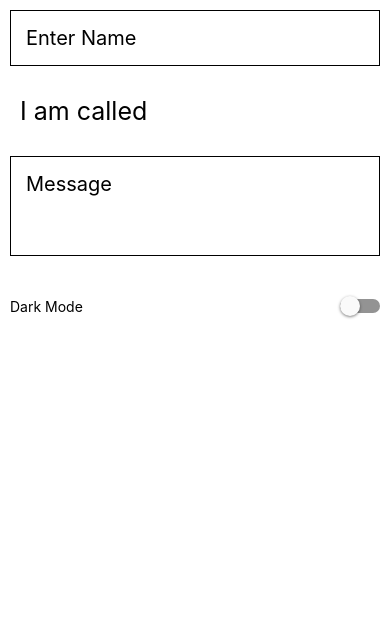
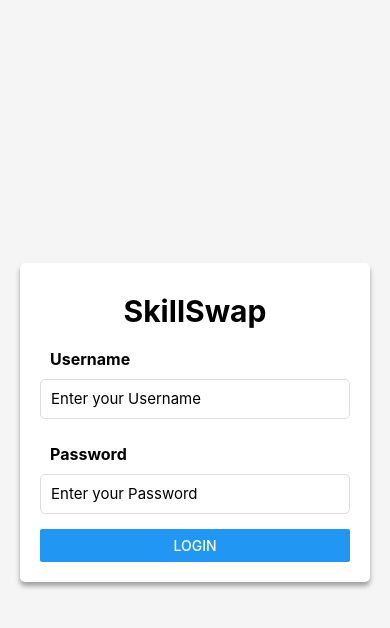
Before and after one commit to s-kvng/React-Native-Course, a React Native app in the folder RNForms/: screen / in a window 390 px wide. Shown: the top 628 px of the page. Built offline with nearby package versions, Linux system fonts and the light colour scheme.

Commit message:
form validation

```diff
--- a/RNForms/App.js
+++ b/RNForms/App.js
@@ -7,73 +7,190 @@ import {
   SafeAreaView,
   TextInput,
   Switch,
+  Button,
+  Image,
+  KeyboardAvoidingView,
+  Platform,
 } from "react-native";
 
 export default function App() {
-  const [name, setName] = useState("");
-  const [darkMode, setDarkMode] = useState(false);
+  // const [name, setName] = useState("");
+  // const [darkMode, setDarkMode] = useState(false);
+
+  const [username, setUsername] = useState("");
+  const [password, setPassword] = useState("");
+  const [error, setError] = useState({});
+
+  const validationForm = () => {
+    let errors = {};
+
+    if (!username) errors.username = "Username is required";
+    if (!password) errors.password = "Password is required";
+
+    setError(errors);
+
+    return Object.keys(errors).length === 0;
+  };
+
   return (
-    <SafeAreaView
-      style={[
-        styles.container,
-        { backgroundColor: darkMode ? "#000" : "#fff" },
-      ]}
+    // <SafeAreaView
+    //   style={[
+    //     styles.container,
+    //     { backgroundColor: darkMode ? "#000" : "#fff" },
+    //   ]}
+    // >
+    //   <TextInput
+    //     style={styles.input}
+    //     value={name}
+    //     placeholder="Enter Name"
+    //     onChangeText={setName}
+    //     cursorColor={"black"}
+    //     secureTextEntry
+    //     keyboardType="number-pad"
+    //     // autoCorrect={false}
+    //     // autoCapitalize="none"
+    //   />
+    //   <Text style={styles.inputText}>I am called {name}</Text>
+    //   <View>
+    //     <TextInput
+    //       style={[styles.input, styles.multilineText]}
+    //       placeholder="Message"
+    //       multiline
+    //     />
+    //   </View>
+    //   <View style={styles.switchView}>
+    //     <Text>Dark Mode </Text>
+    //     <Switch
+    //       value={darkMode}
+    //       onValueChange={() => setDarkMode((prev) => !prev)}
+    //     />
+    //   </View>
+    // </SafeAreaView>
+
+    <SafeAreaView style={styles.safeViewContainer}>
+      <KeyboardAvoidingView
+        behavior="padding"
+        // keyboardVerticalOffset={Platform.OS === "ios" ? 140 : 0}
+        style={styles.container}
       >
+        <View style={styles.formCard}>
+          {/* <Image
+            source={require("./assets/adaptive-icon.png")}
+            style={styles.image}
+          /> */}
+          <Text
+            style={{
+              textAlign: "center",
+              fontSize: 30,
+              fontWeight: "bold",
+              margin: 10,
+            }}
+          >
+            SkillSwap
+          </Text>
+          <Text style={styles.label}>Username</Text>
           <TextInput
             style={styles.input}
-        value={name}
-        placeholder="Enter Name"
-        onChangeText={setName}
-        cursorColor={"black"}
+            placeholder="Enter your Username"
+            value={username}
+            onChangeText={setUsername}
+          />
+          {/* {errors.username ? <Text style={styles.errorText}>{errors.username}</Text> : null} */}
+          <Text style={styles.label}>Password</Text>
+          <TextInput
+            style={styles.input}
             secureTextEntry
-        keyboardType="number-pad"
-        // autoCorrect={false}
-        // autoCapitalize="none"
+            placeholder="Enter your Password"
+            value={password}
+            onChangeText={setPassword}
           />
-      <Text style={styles.inputText}>I am called {name}</Text>
-      <View>
-        <TextInput
-          style={[styles.input, styles.multilineText]}
-          placeholder="Message"
-          multiline
-        />
+          {/* {errors.password ? <Text style={styles.errorText}>{errors.password}</Text> : null} */}
+          <Button title="Login" onPress={() => {}} />
         </View>
-      <View style={styles.switchView}>
-        <Text>Dark Mode </Text>
-        <Switch
-          value={darkMode}
-          onValueChange={() => setDarkMode((prev) => !prev)}
-        />
-      </View>
+      </KeyboardAvoidingView>
     </SafeAreaView>
   );
 }
 
 const styles = StyleSheet.create({
+  safeViewContainer: {
+    flex: 1,
+    backgroundColor: "#f5f5f5",
+    paddingTop: StatusBar.currentHeight,
+  },
   container: {
     flex: 1,
-    // backgroundColor: "#fff",
-    paddingTop: StatusBar.currentHeight,
+    backgroundColor: "#f5f5f5",
+    paddingHorizontal: 20,
+    justifyContent: "center",
+    alignItems: "center",
+  },
+  label: {
+    fontSize: 16,
+    fontWeight: "bold",
+    margin: 10,
   },
   input: {
-    margin: 10,
-    padding: 15,
+    height: 40,
+    padding: 10,
     borderWidth: 1,
-    fontSize: 20,
+    borderColor: "#ddd",
+    borderRadius: 5,
+    fontSize: 15,
+    marginBottom: 15,
   },
-  inputText: {
-    fontSize: 25,
+  formCard: {
+    width: "100%",
+
+    borderRadius: 5,
+    backgroundColor: "white",
     padding: 20,
+    shadowColor: "#000",
+    shadowOffset: {
+      width: 0,
+      height: 4,
     },
-  multilineText: {
-    minHeight: 100,
-    textAlignVertical: "top",
+    shadowOpacity: 0.35,
+    shadowRadius: 5,
+    elevation: 5,
   },
-  switchView: {
-    flexDirection: "row",
-    justifyContent: "space-between",
-    alignItems: "center",
-    marginTop: 20,
-    padding: 10,
+  image: {
+    width: 200,
+    height: 400,
+    alignSelf: "center",
+    marginBottom: 10,
+  },
+  errorText: {
+    color: "red",
+    marginBottom: 10,
   },
 });
+
+// const styles = StyleSheet.create({
+//   container: {
+//     flex: 1,
+//     backgroundColor: "#fff",
+//     paddingTop: StatusBar.currentHeight,
+//   },
+//   input: {
+//     margin: 10,
+//     padding: 15,
+//     borderWidth: 1,
+//     fontSize: 20,
+//   },
+//   inputText: {
+//     fontSize: 25,
+//     padding: 20,
+//   },
+//   multilineText: {
+//     minHeight: 100,
+//     textAlignVertical: "top",
+//   },
+//   switchView: {
+//     flexDirection: "row",
+//     justifyContent: "space-between",
+//     alignItems: "center",
+//     marginTop: 20,
+//     padding: 10,
+//   },
+// });
```
Lines whose indentation alone changed are shown as unchanged.
